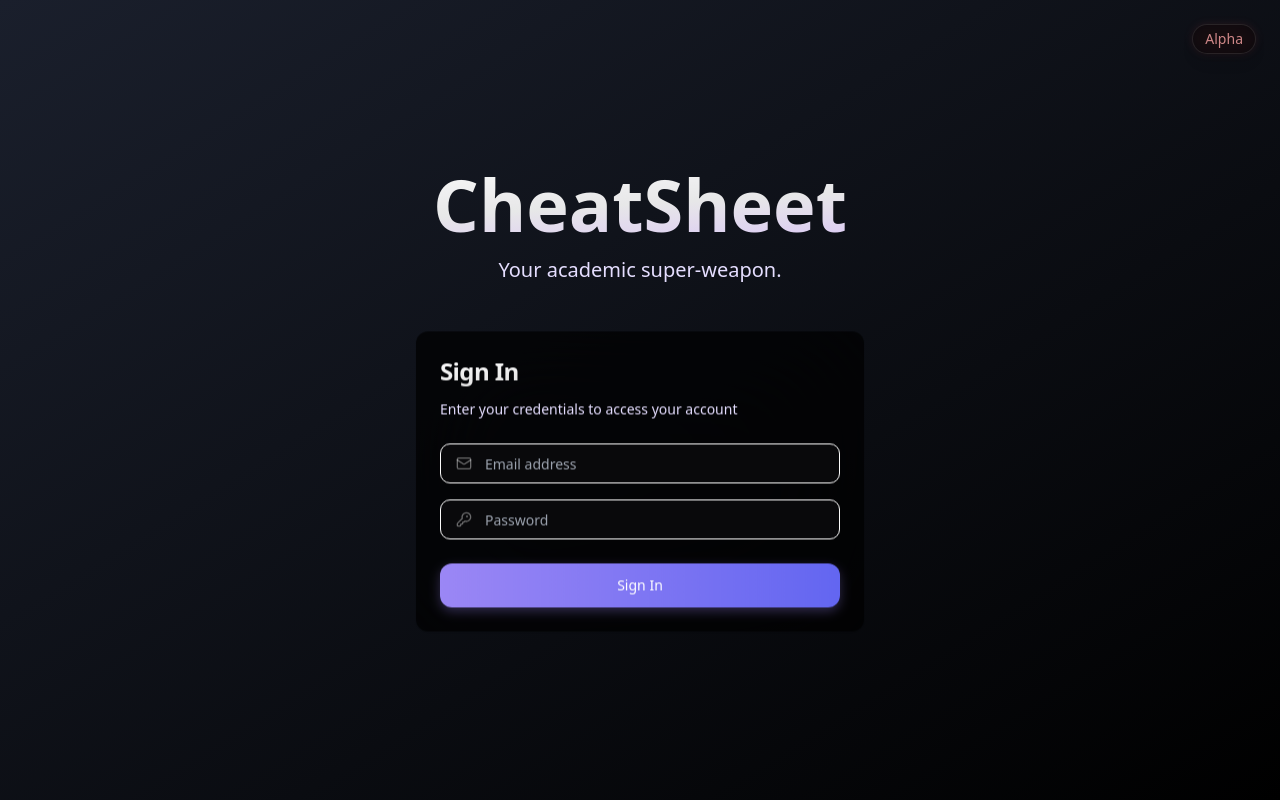
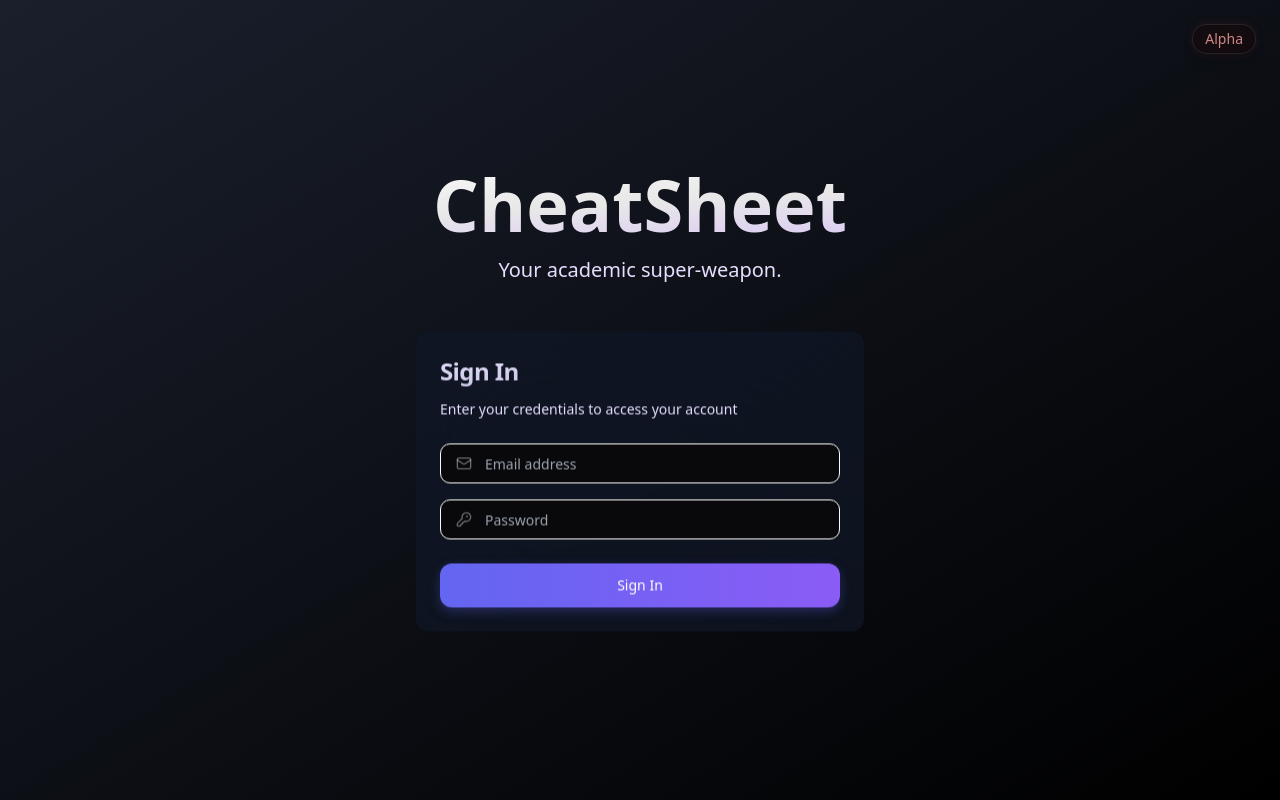
Before and after one commit to drperky20/cheatsheet, a React (Vite) app: page /auth in a window 1280 px wide. Built offline with nearby package versions, Linux system fonts and the light colour scheme.

Commit message:
Fix GUI inconsistencies
This commit addresses inconsistencies found in the graphical user interface (GUI) code.  No specific changes are detailed here as the fixes are numerous and varied.

```diff
--- a/src/components/ui/button.tsx
+++ b/src/components/ui/button.tsx
@@ -9,10 +9,10 @@ const buttonVariants = cva(
   {
     variants: {
       variant: {
-        default: "bg-gradient-to-r from-[#9b87f5] to-[#6366f1] text-white hover:opacity-90 shadow-[0_4px_12px_rgba(155,135,245,0.3)] hover:shadow-[0_4px_16px_rgba(155,135,245,0.4)]",
+        default: "bg-gradient-to-r from-[#6366F1] to-[#8B5CF6] text-white hover:opacity-90 shadow-[0_4px_12px_rgba(99,102,241,0.3)] hover:shadow-[0_4px_16px_rgba(99,102,241,0.4)]",
         destructive: "bg-destructive text-destructive-foreground hover:bg-destructive/90",
-        outline: "border border-white/10 bg-black/40 hover:bg-white/10 text-white backdrop-blur-lg",
-        secondary: "bg-[#1A1F2C] text-white hover:bg-[#2A2F3C]",
+        outline: "border border-white/10 bg-[#111827]/40 hover:bg-white/10 text-white backdrop-blur-lg",
+        secondary: "bg-[#111827] text-white hover:bg-[#1F2937]",
         ghost: "hover:bg-white/10 text-white",
         link: "text-white underline-offset-4 hover:underline",
       },
--- a/src/index.css
+++ b/src/index.css
@@ -45,7 +45,7 @@
   }
 
   body {
-    @apply bg-background text-foreground antialiased overflow-x-hidden;
+    @apply bg-[#0A0A0B] text-foreground antialiased overflow-x-hidden;
     font-feature-settings: "ss01", "ss02", "cv01", "cv02", "cv03";
   }
 }
@@ -57,29 +57,29 @@
   }
 
   .glass-morphism {
-    @apply backdrop-blur-2xl bg-black/50 border border-white/10
-           shadow-[0_4px_20px_-4px_rgba(0,0,0,0.5)]
-           hover:shadow-[0_4px_24px_-2px_rgba(0,0,0,0.6)]
-           transition-shadow duration-300;
+    @apply backdrop-blur-2xl bg-[#111827]/50 border border-white/10
+           shadow-[0_8px_32px_rgba(0,0,0,0.3)]
+           hover:shadow-[0_8px_32px_rgba(0,0,0,0.4)]
+           transition-all duration-300;
   }
 
   .neo-blur {
-    @apply backdrop-blur-3xl bg-black/70 border border-white/10
-           shadow-[0_8px_32px_-4px_rgba(0,0,0,0.5)]
-           hover:bg-black/75 transition-all duration-300;
+    @apply backdrop-blur-3xl bg-[#111827]/70 border border-white/10
+           shadow-[0_8px_32px_rgba(0,0,0,0.4)]
+           hover:bg-[#111827]/80 transition-all duration-300;
   }
 
   /* Enhanced gradients */
   .card-gradient {
-    @apply bg-gradient-to-br from-black/80 via-black/60 to-black/40
-           backdrop-blur-sm hover:from-black/85 hover:via-black/65 hover:to-black/45
+    @apply bg-gradient-to-br from-[#111827]/80 via-[#111827]/60 to-[#111827]/40
+           backdrop-blur-sm hover:from-[#111827]/85 hover:via-[#111827]/65 hover:to-[#111827]/45
            transition-all duration-300;
   }
 
   .input-gradient {
-    @apply bg-gradient-to-br from-black/70 via-black/60 to-transparent
+    @apply bg-gradient-to-br from-[#111827]/70 via-[#111827]/60 to-transparent
            backdrop-blur-md border border-white/10
-           focus-within:from-black/80 focus-within:via-black/70
+           focus-within:from-[#111827]/80 focus-within:via-[#111827]/70
            transition-all duration-300;
   }
 
@@ -99,7 +99,7 @@
 @layer utilities {
   /* Enhanced text gradients */
   .text-gradient {
-    @apply bg-gradient-to-br from-white via-white/90 to-white/70
+    @apply bg-gradient-to-br from-[#E5DEFF] via-[#E5DEFF]/90 to-[#E5DEFF]/70
            bg-clip-text text-transparent;
   }
 
@@ -109,7 +109,7 @@
   }
 
   .text-gradient-blue {
-    @apply bg-gradient-to-br from-blue-400 via-blue-500 to-blue-600
+    @apply bg-gradient-to-br from-[#6366F1] via-[#6366F1]/90 to-[#6366F1]/70
            bg-clip-text text-transparent;
   }
 
--- a/src/pages/Dashboard.tsx
+++ b/src/pages/Dashboard.tsx
@@ -20,7 +20,9 @@ const Dashboard = () => {
         </div>
 
         <div className="relative z-10 w-full max-w-md">
-          <h1 className="text-2xl font-bold text-center mb-6 text-gradient">Connect to Canvas</h1>
+          <h1 className="text-2xl font-bold text-center mb-6 bg-gradient-to-r from-[#E5DEFF] via-[#E5DEFF]/90 to-[#E5DEFF]/70 bg-clip-text text-transparent">
+            Connect to Canvas
+          </h1>
           <CanvasSetup />
         </div>
       </div>
@@ -44,7 +46,7 @@ const Dashboard = () => {
         {uploadedFile && (
           <div className="mb-6">
             <div className="glass-morphism rounded-xl p-4 inline-flex items-center">
-              <Upload className="h-4 w-4 mr-2 opacity-70" />
+              <Upload className="h-4 w-4 mr-2 text-[#E5DEFF]/70" />
               <span className="text-sm text-[#E5DEFF]">{uploadedFile.name}</span>
             </div>
           </div>
```
